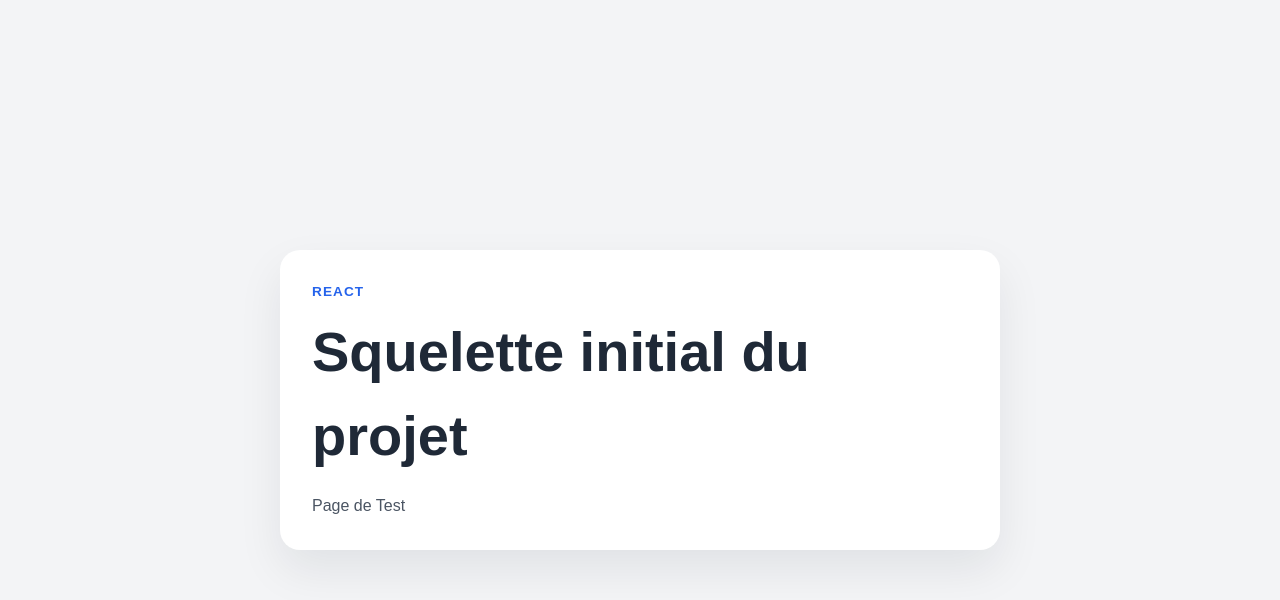
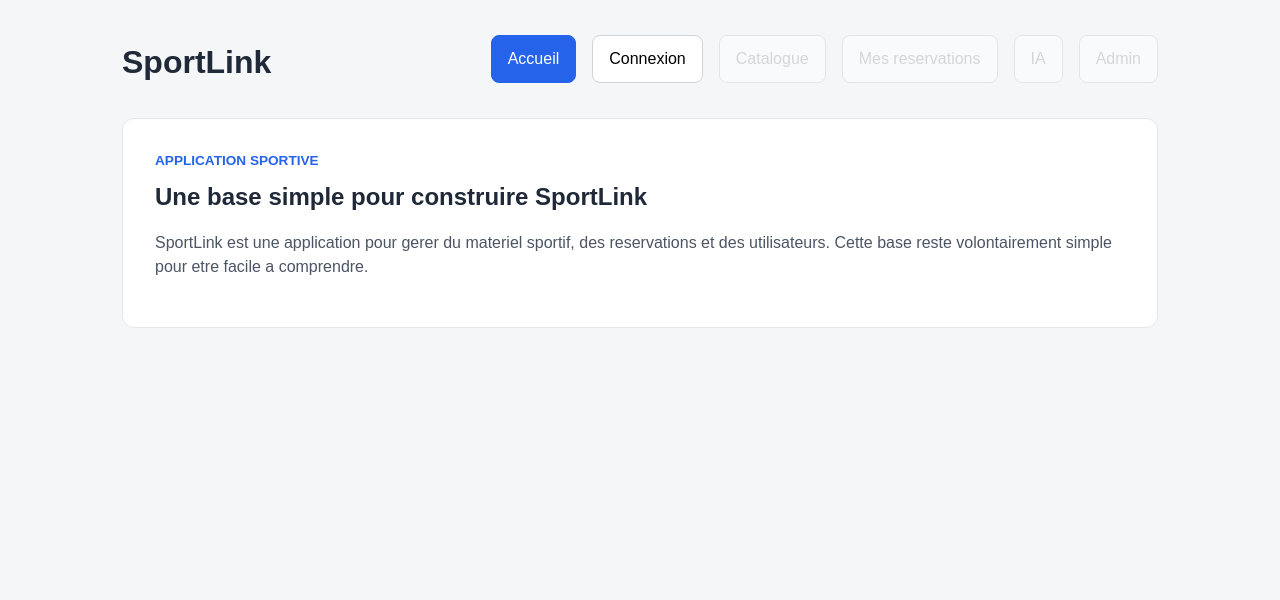
Before and after one commit to Stive-G/SportLink, a React (Vite) app in the folder front/: page / in a window 1280 px wide. Shown: the top 600 px of the page. Built offline with nearby package versions, Linux system fonts and the light colour scheme; no server answers.

Commit message:
separation du style front

```diff
--- a/front/src/App.tsx
+++ b/front/src/App.tsx
@@ -1,13 +1,147 @@
+import { FormEvent, useEffect, useState } from 'react';
+import { AuthResult, User, login, register } from './api';
+import { AdminPage } from './components/AdminPage';
+import { AuthPage } from './components/AuthPage';
+import { CataloguePage } from './components/CataloguePage';
+import { Header } from './components/Header';
+import { HomePage } from './components/HomePage';
+import { RecommendationsPage } from './components/RecommendationsPage';
+import { ReservationsPage } from './components/ReservationsPage';
+import { allReservations, equipmentList, myReservations } from './mock-data';
+import { AuthMode, Credentials, Page } from './types';
+
+const initialCredentials: Credentials = {
+  email: '',
+  password: '',
+};
+
+const storageKey = 'front-demo-session';
+
 function App() {
+  const [page, setPage] = useState<Page>('accueil');
+  const [mode, setMode] = useState<AuthMode>('login');
+  const [credentials, setCredentials] = useState<Credentials>(initialCredentials);
+  const [user, setUser] = useState<User | null>(null);
+  const [token, setToken] = useState('');
+  const [message, setMessage] = useState('');
+  const [error, setError] = useState('');
+  const [loading, setLoading] = useState(false);
+
+  useEffect(() => {
+    const saved = window.localStorage.getItem(storageKey);
+    if (!saved) {
+      return;
+    }
+
+    try {
+      const session = JSON.parse(saved) as AuthResult;
+      setToken(session.access_token);
+      setUser(session.user);
+      setPage('catalogue');
+    } catch {
+      window.localStorage.removeItem(storageKey);
+    }
+  }, []);
+
+  const handleFieldChange = (field: keyof Credentials, value: string) => {
+    setCredentials((current) => ({
+      ...current,
+      [field]: value,
+    }));
+  };
+
+  const handleSubmit = async (event: FormEvent<HTMLFormElement>) => {
+    event.preventDefault();
+    setLoading(true);
+    setError('');
+    setMessage('');
+
+    try {
+      const action = mode === 'register' ? register : login;
+      const response = await action(credentials);
+
+      setToken(response.access_token);
+      setUser({ ...response.user, role: response.user.role as "MEMBER" | "ADMIN", plan: response.user.plan as "Starter" | "Pro" });
+      setPage('catalogue');
+      window.localStorage.setItem(storageKey, JSON.stringify(response));
+      setMessage(mode === 'register' ? 'Compte cree avec succes.' : 'Connexion reussie.');
+    } catch (submissionError) {
+      setToken('');
+      setError(
+        submissionError instanceof Error
+          ? submissionError.message
+          : 'Une erreur est survenue.',
+      );
+    } finally {
+      setLoading(false);
+    }
+  };
+
+  const handleLogout = () => {
+    setUser(null);
+    setToken('');
+    setMessage('');
+    setError('');
+    setPage('accueil');
+    window.localStorage.removeItem(storageKey);
+  };
+
+  const isAdmin = user?.role === 'ADMIN';
+  const isLoggedIn = Boolean(user);
+
   return (
-    <main className="app-shell">
-      <section className="hero">
-        <p className="eyebrow">React</p>
-        <h1>Squelette initial du projet</h1>
-        <p className="description">
-          Page de Test
-        </p>
-      </section>
+    <main className="app">
+      <Header
+        page={page}
+        isAdmin={isAdmin}
+        isLoggedIn={isLoggedIn}
+        onNavigate={setPage}
+      />
+
+      {page === 'accueil' ? <HomePage /> : null}
+
+      {page === 'auth' ? (
+        <AuthPage
+          mode={mode}
+          credentials={credentials}
+          loading={loading}
+          message={message}
+          error={error}
+          onModeChange={setMode}
+          onFieldChange={handleFieldChange}
+          onSubmit={handleSubmit}
+        />
+      ) : null}
+
+      {page === 'catalogue' ? (
+        <CataloguePage
+          user={user}
+          equipmentList={equipmentList}
+          onGoToAuth={() => setPage('auth')}
+        />
+      ) : null}
+
+      {page === 'reservations' ? (
+        <ReservationsPage
+          reservations={myReservations}
+          isLoggedIn={isLoggedIn}
+          onNavigate={setPage}
+        />
+      ) : null}
+
+      {page === 'recommandations' ? <RecommendationsPage isLoggedIn={isLoggedIn} /> : null}
+
+      {page === 'admin' ? (
+        <AdminPage isAdmin={isAdmin} reservations={allReservations} onLogout={handleLogout} />
+      ) : null}
+
+      {isLoggedIn && page !== 'admin' ? (
+        <div className="content">
+          <button type="button" className="secondary-button" onClick={handleLogout}>
+            Se deconnecter
+          </button>
+        </div>
+      ) : null}
     </main>
   );
 }
--- a/front/src/index.css
+++ b/front/src/index.css
@@ -1,56 +1,4 @@
-:root {
-  font-family: Arial, sans-serif;
-  line-height: 1.5;
-  font-weight: 400;
-  color: #1f2937;
-  background: #f3f4f6;
-}
-
-* {
-  box-sizing: border-box;
-}
-
-body {
-  margin: 0;
-  min-width: 320px;
-  min-height: 100vh;
-}
-
-#root {
-  min-height: 100vh;
-}
-
-.app-shell {
-  min-height: 100vh;
-  display: grid;
-  place-items: center;
-  padding: 2rem;
-}
-
-.hero {
-  width: min(100%, 720px);
-  padding: 2rem;
-  border-radius: 20px;
-  background: white;
-  box-shadow: 0 20px 45px rgba(15, 23, 42, 0.08);
-}
-
-.eyebrow {
-  margin: 0 0 0.5rem;
-  font-size: 0.85rem;
-  font-weight: 700;
-  text-transform: uppercase;
-  letter-spacing: 0.08em;
-  color: #2563eb;
-}
-
-h1 {
-  margin: 0;
-  font-size: clamp(2rem, 5vw, 3.5rem);
-}
-
-.description {
-  margin: 1rem 0 0;
-  font-size: 1rem;
-  color: #4b5563;
-}
+@import './styles/base.css';
+@import './styles/layout.css';
+@import './styles/components.css';
+@import './styles/forms.css';
--- /dev/null
+++ b/front/src/styles/base.css
@@ -0,0 +1,30 @@
+:root {
+  font-family: Arial, sans-serif;
+  line-height: 1.5;
+  font-weight: 400;
+  color: #1f2937;
+  background: #f4f6f8;
+}
+
+* {
+  box-sizing: border-box;
+}
+
+body {
+  margin: 0;
+  min-width: 320px;
+  min-height: 100vh;
+}
+
+button,
+input {
+  font: inherit;
+}
+
+#root {
+  min-height: 100vh;
+}
+
+h2 {
+  margin: 0.5rem 0 0;
+}
--- /dev/null
+++ b/front/src/styles/components.css
@@ -0,0 +1,85 @@
+.card {
+  background: white;
+  border-radius: 12px;
+  padding: 1.5rem;
+  border: 1px solid #e5e7eb;
+}
+
+.hero-card {
+  padding: 2rem;
+}
+
+.eyebrow {
+  margin: 0;
+  color: #2563eb;
+  font-size: 0.85rem;
+  font-weight: 700;
+  text-transform: uppercase;
+}
+
+.card-title {
+  margin: 0 0 1rem;
+  font-size: 1.2rem;
+  font-weight: 700;
+}
+
+.description {
+  color: #4b5563;
+}
+
+.description.small {
+  margin-top: 0;
+}
+
+.simple-list {
+  margin: 0;
+  padding-left: 1.25rem;
+}
+
+.simple-list li + li {
+  margin-top: 0.5rem;
+}
+
+.ordered {
+  list-style: decimal;
+}
+
+.primary-button,
+.secondary-button,
+.submit-button {
+  border: none;
+  border-radius: 8px;
+  padding: 0.8rem 1rem;
+  cursor: pointer;
+  margin-top: 1rem;
+}
+
+.primary-button,
+.submit-button {
+  background: #2563eb;
+  color: white;
+}
+
+.secondary-button {
+  background: #e5e7eb;
+  color: #111827;
+}
+
+.nav-button {
+  border: 1px solid #d1d5db;
+  border-radius: 8px;
+  background: white;
+  padding: 0.7rem 1rem;
+  cursor: pointer;
+}
+
+.nav-button.active {
+  background: #2563eb;
+  color: white;
+  border-color: #2563eb;
+}
+
+.nav-button:disabled {
+  opacity: 0.5;
+  cursor: not-allowed;
+}
--- /dev/null
+++ b/front/src/styles/forms.css
@@ -0,0 +1,51 @@
+.tabs {
+  display: flex;
+  gap: 0.75rem;
+  margin-bottom: 1rem;
+}
+
+.tab {
+  border: 1px solid #d1d5db;
+  border-radius: 8px;
+  padding: 0.7rem 1rem;
+  background: white;
+  cursor: pointer;
+}
+
+.tab.active {
+  background: #2563eb;
+  color: white;
+  border-color: #2563eb;
+}
+
+.auth-form {
+  display: grid;
+  gap: 1rem;
+}
+
+.field {
+  display: grid;
+  gap: 0.4rem;
+}
+
+.field input {
+  padding: 0.8rem;
+  border: 1px solid #d1d5db;
+  border-radius: 8px;
+}
+
+.feedback {
+  margin-top: 1rem;
+  padding: 0.8rem 1rem;
+  border-radius: 8px;
+}
+
+.feedback.success {
+  background: #dcfce7;
+  color: #166534;
+}
+
+.feedback.error {
+  background: #fee2e2;
+  color: #991b1b;
+}
--- /dev/null
+++ b/front/src/styles/layout.css
@@ -0,0 +1,42 @@
+.app {
+  max-width: 1100px;
+  margin: 0 auto;
+  padding: 2rem;
+}
+
+.header {
+  display: flex;
+  justify-content: space-between;
+  align-items: center;
+  gap: 1rem;
+  margin-bottom: 2rem;
+}
+
+.site-title {
+  margin: 0.35rem 0 0;
+  font-size: 2rem;
+}
+
+.nav {
+  display: flex;
+  flex-wrap: wrap;
+  gap: 1rem;
+}
+
+.content {
+  display: grid;
+  gap: 1.5rem;
+}
+
+.grid {
+  display: grid;
+  grid-template-columns: repeat(auto-fit, minmax(250px, 1fr));
+  gap: 1rem;
+}
+
+@media (max-width: 900px) {
+  .header {
+    flex-direction: column;
+    align-items: flex-start;
+  }
+}
```
